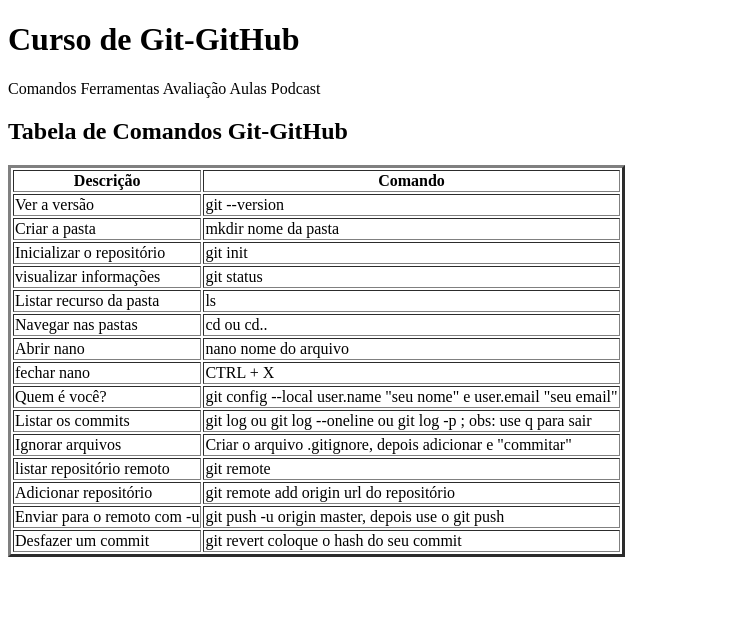
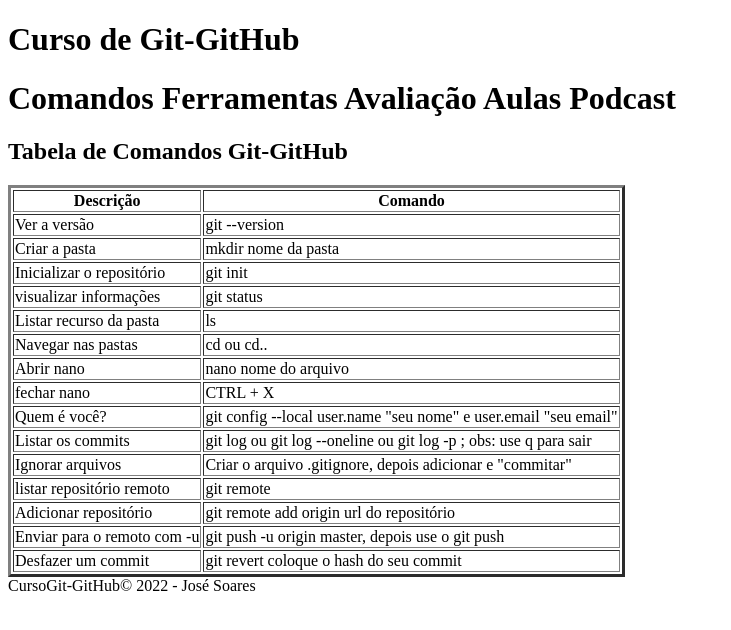
Before and after one commit to JoSilva001/EntrevistaGit, a plain HTML site: page index.html in a window 1280 px wide. Shown: the whole page, without its empty margins (0-731 px from the left). Drawn offline with Linux system fonts and the light colour scheme.

Commit message:
finalizei o rodape

```diff
--- a/index.html
+++ b/index.html
@@ -8,7 +8,7 @@
 </head>
 <body>
     <header> <h1>Curso de Git-GitHub</h1>
-             Comandos Ferramentas Avaliação Aulas Podcast
+             <h1>Comandos Ferramentas Avaliação Aulas Podcast</h1>
     </header>
 
      <main>
@@ -85,7 +85,7 @@
     </main>
 
     <footer>
-
+          CursoGit-GitHub&copy  2022 - José Soares
     </footer>
 
 </body>
```
